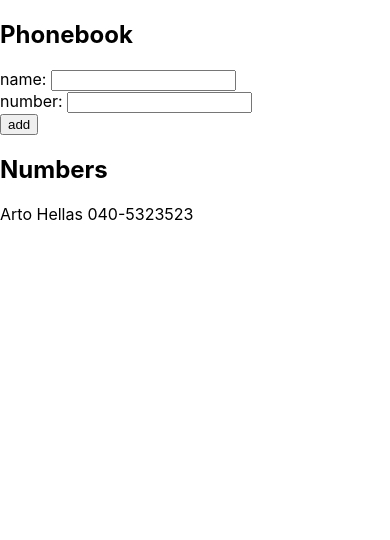
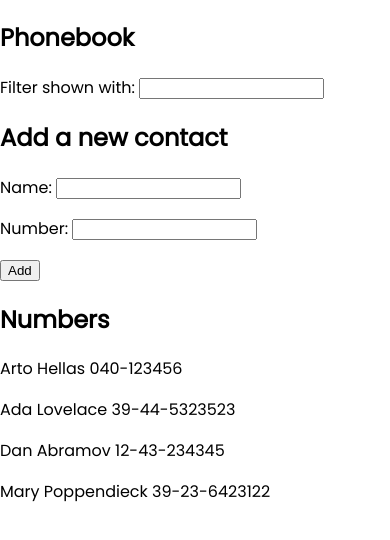
Before and after one commit to ownchoice/fullstackopen, a React (Create React App) app in the folder part2/phonebook/: page / in a window 390 px wide. Shown: the top 540 px of the page. Built offline with nearby package versions, Linux system fonts and the light colour scheme.

Commit message:
2.9*: The Phonebook Step4

```diff
--- a/part2/phonebook/public/index.html
+++ b/part2/phonebook/public/index.html
@@ -25,6 +25,7 @@
       Learn how to configure a non-root public URL by running `npm run build`.
     -->
     <title>React App</title>
+    <link href="https://fonts.googleapis.com/css2?family=Poppins&display=swap" rel="stylesheet">
   </head>
   <body>
     <noscript>You need to enable JavaScript to run this app.</noscript>
--- a/part2/phonebook/src/components/App.js
+++ b/part2/phonebook/src/components/App.js
@@ -2,7 +2,10 @@ import React, { useState } from 'react'
 
 const App = () => {
   const [ persons, setPersons ] = useState([
-    { name: 'Arto Hellas', number: '040-5323523' }
+    { name: 'Arto Hellas', number: '040-123456' },
+    { name: 'Ada Lovelace', number: '39-44-5323523' },
+    { name: 'Dan Abramov', number: '12-43-234345' },
+    { name: 'Mary Poppendieck', number: '39-23-6423122' }
   ])
   const [ newName, setNewName ] = useState('')
 
@@ -27,20 +30,26 @@ const App = () => {
     setNewPhonenumber(event.target.value)
   }
 
+  const [ newSearchFilter, setNewSearchFilter ] = useState('')
+  const handleNewSearchFilter = (event) => {
+    setNewSearchFilter(event.target.value)
+  }
   return (
     <div>
       <h2>Phonebook</h2>
+      <p>Filter shown with: <input value={newSearchFilter} onChange={handleNewSearchFilter}></input></p>
+      <h2>Add a new contact</h2>
       <form onSubmit={addName}>
-        <div>
-          name: <input value={newName} onChange={handleNameChange} />
-        </div>
-        <div>number: <input value={newPhonenumber} onChange={handlePhonenumberChange} /></div>
-        <div>
-          <button type="submit">add</button>
-        </div>
+        <p>
+          Name: <input value={newName} onChange={handleNameChange} />
+        </p>
+        <p>Number: <input value={newPhonenumber} onChange={handlePhonenumberChange} /></p>
+        <p>
+          <button type="submit">Add</button>
+        </p>
       </form>
       <h2>Numbers</h2>
-      { persons.map(person => <p key={person.name}>{ person.name } { person.number } </p>) }
+      { persons.filter(person => person.name.toLowerCase().includes(newSearchFilter)).map(person => <p key={person.name}>{ person.name } { person.number } </p>) }
     </div>
   )
 }
--- a/part2/phonebook/src/index.css
+++ b/part2/phonebook/src/index.css
@@ -1,8 +1,6 @@
 body {
   margin: 0;
-  font-family: -apple-system, BlinkMacSystemFont, 'Segoe UI', 'Roboto', 'Oxygen',
-    'Ubuntu', 'Cantarell', 'Fira Sans', 'Droid Sans', 'Helvetica Neue',
-    sans-serif;
+  font-family: 'Poppins', sans-serif;
   -webkit-font-smoothing: antialiased;
   -moz-osx-font-smoothing: grayscale;
 }
```
